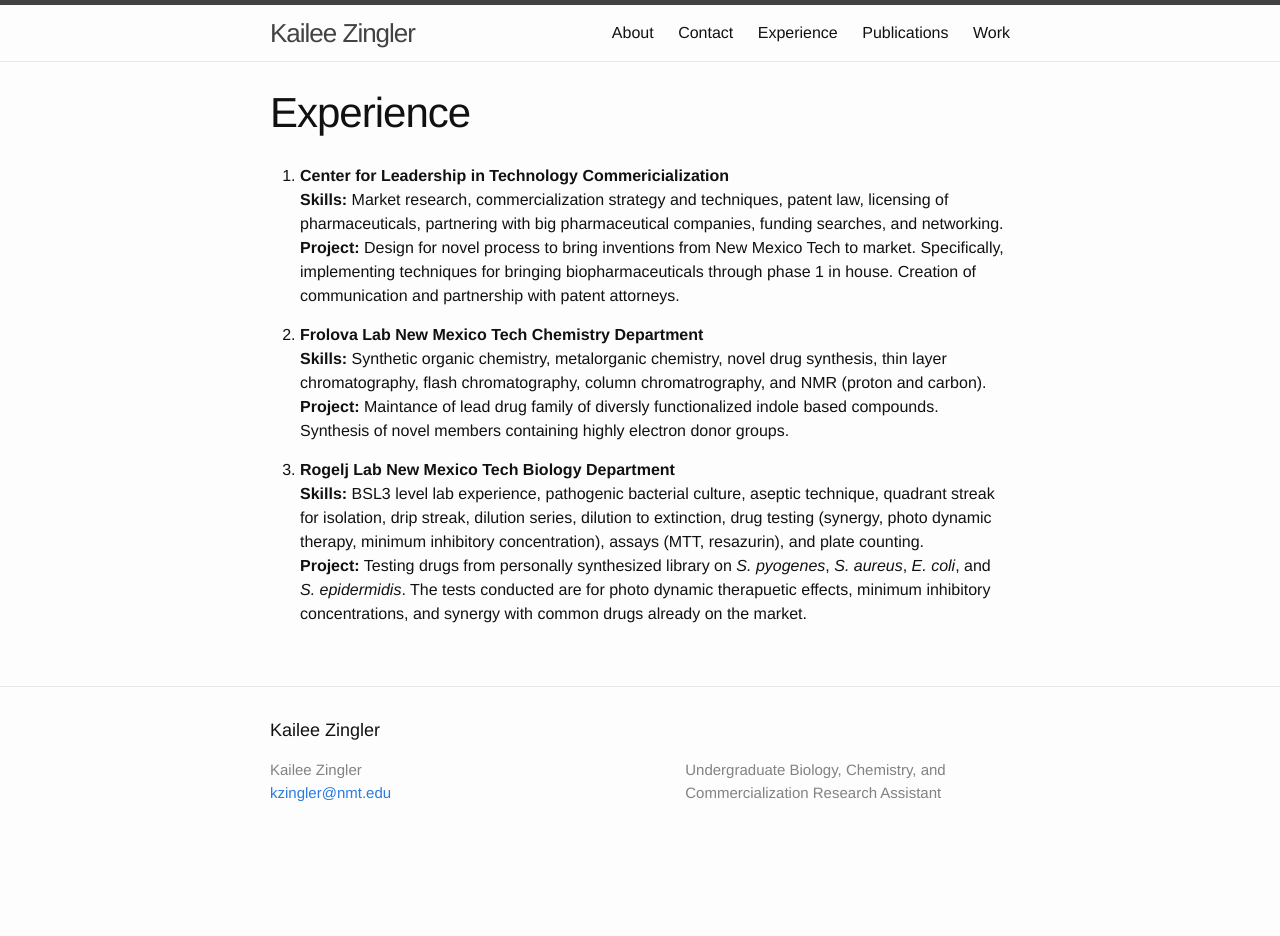
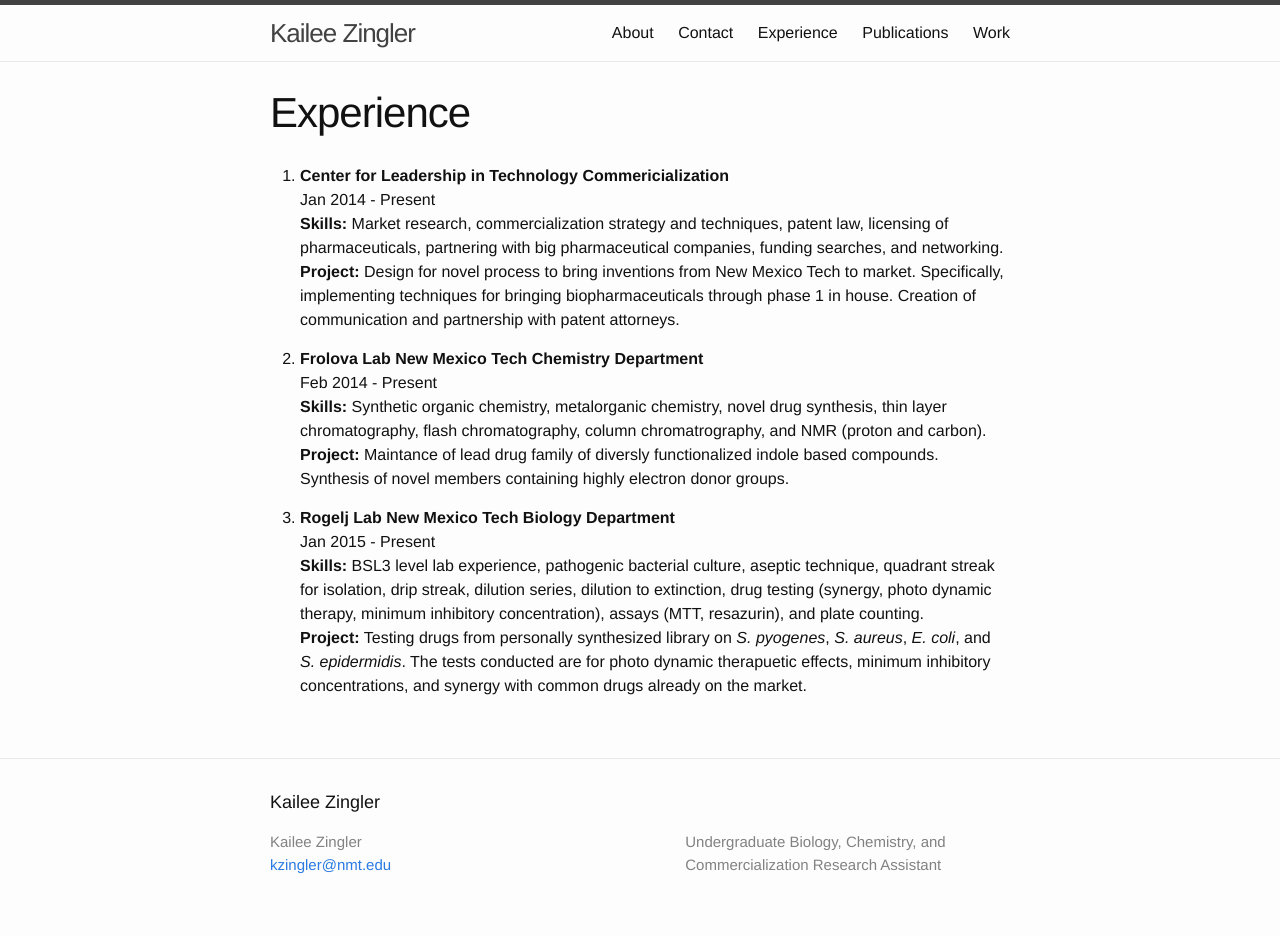
Before and after one commit to kzingler/kzingler.github.io, a Jekyll site: the page built from experience.md, in a window 1280 px wide. Built offline with Jekyll 4.4.1, drawn with Linux system fonts in a browser that asks for light colours; before the commit the page ends 900 px from its top, so only the background shows below that.

Commit message:
added dates

```diff
--- a/experience.md
+++ b/experience.md
@@ -5,6 +5,7 @@ permalink: /experience/
 ---
 
 1. **Center for Leadership in Technology Commericialization**
+Jan 2014 - Present
 **Skills:** Market research, commercialization strategy and techniques,
 patent law, licensing of pharmaceuticals, partnering with big
 pharmaceutical companies, funding searches, and networking.
@@ -14,6 +15,7 @@ bringing biopharmaceuticals through phase 1 in house. Creation of
 communication and partnership with patent attorneys.
 
 2. **Frolova Lab New Mexico Tech Chemistry Department**
+Feb 2014 - Present
 **Skills:** Synthetic organic chemistry, metalorganic chemistry, novel drug
 synthesis, thin layer chromatography, flash chromatography,
 column chromatrography, and NMR (proton and carbon).
@@ -22,6 +24,7 @@ indole based compounds. Synthesis of novel members containing
 highly electron donor groups.
 
 3. **Rogelj Lab New Mexico Tech Biology Department**
+Jan 2015 - Present
 **Skills:** BSL3 level lab experience, pathogenic bacterial culture, aseptic
 technique, quadrant streak for isolation, drip streak, dilution
 series, dilution to extinction, drug testing (synergy, photo
```
